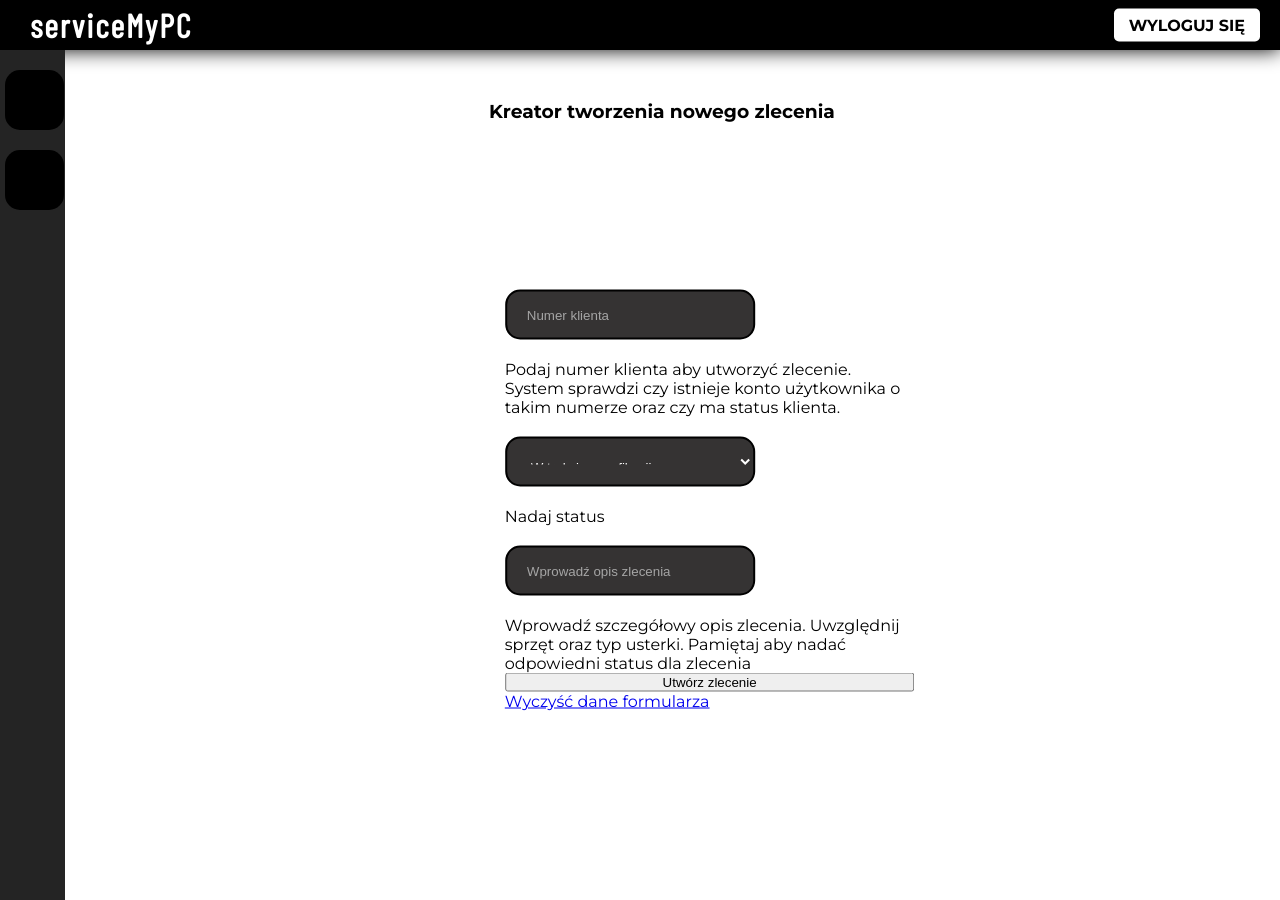
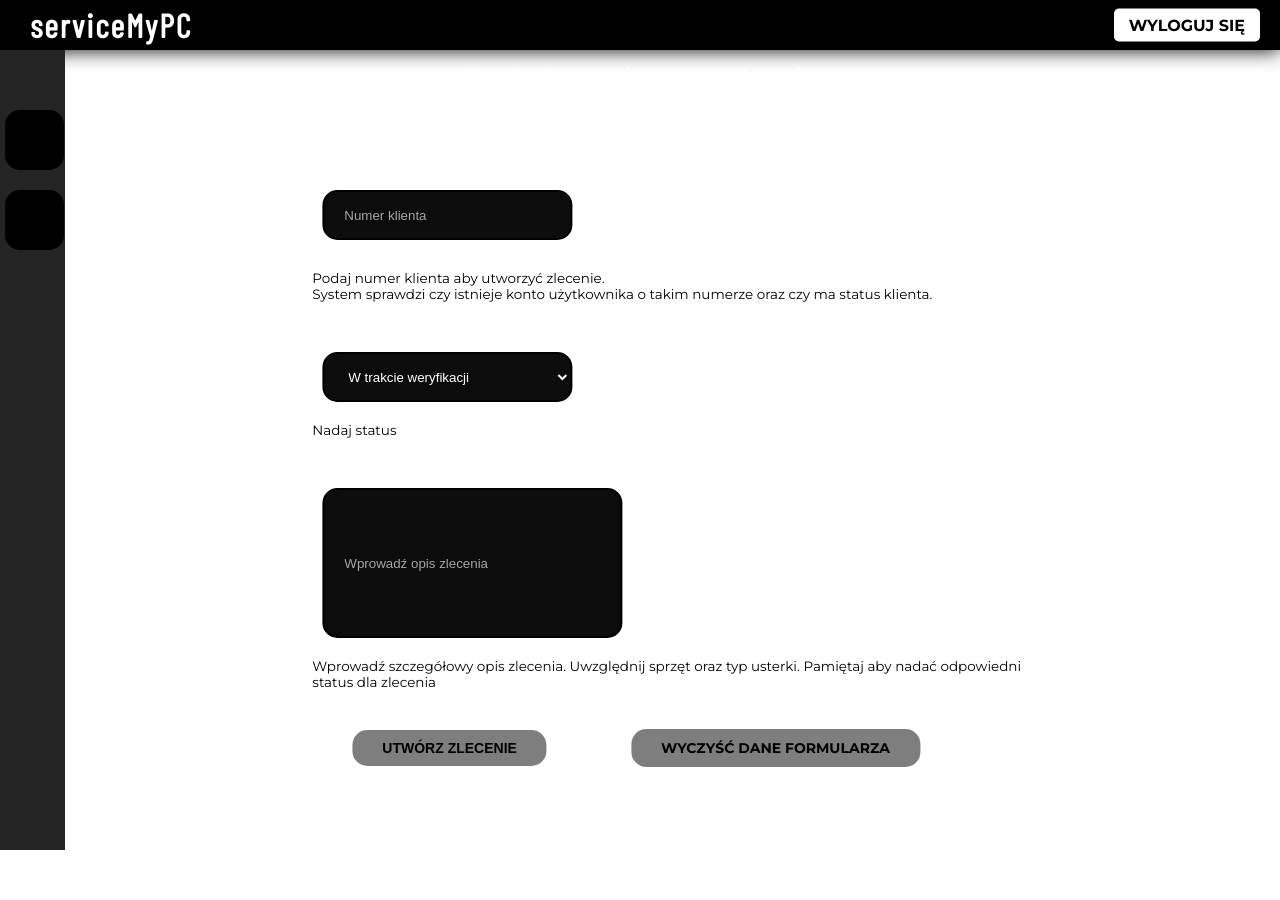
Before and after one commit to Bartek1995/web-computer-service, a Django app: page /main/service/create_order in a window 1280 px wide. After the commit the page ends 850 px from the top, so only its background shows below. Run offline with Django 3.2, Linux system fonts and the light colour scheme; some libraries are stand-ins or nearby versions.

Commit message:
Update application style

```diff
--- a/Web_Computer_Service/account/static/ServicePageCSS/MainPageCSS.css
+++ b/Web_Computer_Service/account/static/ServicePageCSS/MainPageCSS.css
@@ -14,7 +14,7 @@ body {
 }
 
 html, body{
-    max-width: 100%;
+    height: 100vh;
     overflow: hidden;
 }
 
@@ -24,11 +24,17 @@ html, body{
 /* -----------------NAVIGATION----------------- */
 
 .nav-top  {
-    position: relative;
+    position: fixed;
     width: 100%;
     height: 50px;
     background-color: rgb(0, 0, 0);
     box-shadow: 0px 0px 20px black;
+}
+
+.wrapper {
+    max-width: 1200px;
+    height: 100%;
+    margin: 0 auto;
 }
 
 .nav-top h1 {
@@ -61,6 +67,7 @@ html, body{
 }
 .nav-left {
     position: relative;
+    top: 50px;
     height: 100vh;
     width: 65px;
 
@@ -77,6 +84,13 @@ html, body{
     font-size: 35px;
 }
 
+.page-function-title {
+    position: absolute;
+    left: 50%;
+    top: 25px;
+    transform: translate(-50%, -50%);
+    color: white;
+}
 /* -----------------NAV LEFT USER BUTTON----------------- */
 .nav-left .nav-text {
     position: absolute;
@@ -90,15 +104,17 @@ html, body{
 }
 .nav-btn {
     position: relative;
-    top: 20px;
+    top: 60px;
     width: 90%;
     height: 60px;
     margin-left: 5px;
     margin-bottom: 20px;
-    overflow: hidden;
+
     background-color: black;
     border-radius: 15px;
 
+    overflow: hidden;
+    z-index: 10;
     transition: 0.5s;
 }
 .nav-btn-list{
@@ -140,16 +156,18 @@ html, body{
 
 .content {
     position: absolute;
-    top: 80px;
-    left: 150px;
+    top: 50px;
+    /* bottom: 20px; */
+    left: 50%;
     width: 80%;
-    height: 90vh;
-    /* background-color: rgba(92, 129, 238, 0.082); */
+    height: calc(100vh - 50px);
     border-radius: 20px;
+    transform: translateX(-50%);
+    overflow: auto;
 }
 
 
-.messages {
+.messages-and-errors {
     position: absolute;
     bottom: 20px;
     left: 50%;
@@ -165,8 +183,22 @@ html, body{
 .type-success {
     background-color: rgba(37, 201, 37, 0.788);
 }
+.type-error {
+    background-color: red;
+    width: 700px;
+}
 .type-info {
     background-color: goldenrod
+}
+
+.error {
+    margin-bottom: 10px;
+}
+.errorlist {
+    list-style: none;
+    color: red;
+    font-weight: bold;
+    margin-bottom: 10px;
 }
 /* -----------------CREATING ACCOUNT COMPLETE----------------- */
 
@@ -174,7 +206,7 @@ html, body{
 .account-create-complete {
     position: absolute;
     left: 50%;
-    top: 50px;
+    top: 100px;
 
     transform: translateX(-50%);
 }
@@ -194,53 +226,70 @@ html, body{
 }
 
 /* -----------------CREATING ACCOUNT FORM----------------- */
-
-
-.creator h3 {
-    position: absolute;
-    left: 50%;
-    top: 50px;
-    transform: translate(-50%, -50%);
-}
 .form-employee {
     position: absolute;
-    top: 330px;
-    left: 50%;
-    display: flex;
-    flex-direction: column;
-    transform: translate(-50%, -50%);
+    top: 5%;
+    margin-left: 10%;
 }
-
 .form-employee td {
     padding: 20px;
 }
+.form-employee .error {
+    margin-left: 12px;
+    color: red;
+    font-weight: bold;
+    font-size: 13.5px;
+}
+.form-area{
+    margin-top: 30px;
+
+}
+.form-employee hr {
+    margin-top: 5px;
+}
+.names {
+    display: flex;
+    flex-direction: row;
+}
 
 .form-field {
-    padding: 20px;
-    margin: 20px 0;
+    padding: 0 20px;
+    margin: 20px 10px;
     height: 50px;
     width: 250px;
-    background-color: #353333;
+    background-color: #0c0c0c;
     color: white;
     border: 2px solid black;
     border-radius: 15px;
 }
+.form-employee h3 {
+    margin-bottom: 5px;
+    margin-top: 20px;
+}
 
-.btn-create-account {
+.form-employee p {
+    font-size: 13.5px;
+}
+.personal-data {
     margin-top: 40px;
+}
+.btn-custom {
+    margin: 40px;
     padding: 10px 30px;
 
-
+    font-size: 14px;
     background-color: rgb(126, 126, 126);
+    color: black;
     text-transform: uppercase;
     border-radius: 15px;
     border: none;
-
+    text-decoration: none;
     font-weight: bold;
     transition: background-color 0.5s;
 }
 
-.btn-create-account:hover {
+
+.btn-custom:hover {
     background-color: rgb(90, 197, 19);
 }
 
@@ -265,7 +314,7 @@ html, body{
 .generated-password {
     margin-top: 40px;
 }
-/* -----------------EDIT EMPLOYEE PAGE----------------- */
+/* -----------------EDIT EMPLOYEE LIST----------------- */
 
 .edit-employee {
     height: 80%;
@@ -277,10 +326,6 @@ html, body{
     overflow: auto;
 }
 
-.content h3 {
-    padding: 20px;
-    text-align: center;
-}
 .employee-object {
     margin-top: 40px;
 }
@@ -338,20 +383,39 @@ html, body{
     position: absolute;
     top: 40%;
     left: 50%;
+    width: 600px;
+    height: 400px;
     transform: translate(-50%, -50%);
 }
-
+.delete_confirmation h3 {
+    text-align: center;
+}
 .delete-a-btn {
+    position: absolute;
+    top: 30%;
     margin: 40px;
     padding: 10px 30px;
     color: white;
     text-decoration: none;
     border-radius: 25px;
+    transform: translate(-50%, -50%);
+
 }
 
 .delete-accept {
     background-color: green;
+    left: 20%;
 }
 .delete-cancel {
     background-color: red;
+    left: 80%;
 }
+
+
+/* -----------------CREATE ORDER PAGE----------------- */
+
+
+.content .text-area{
+    width: 300px;
+    height: 150px;
+}
```
